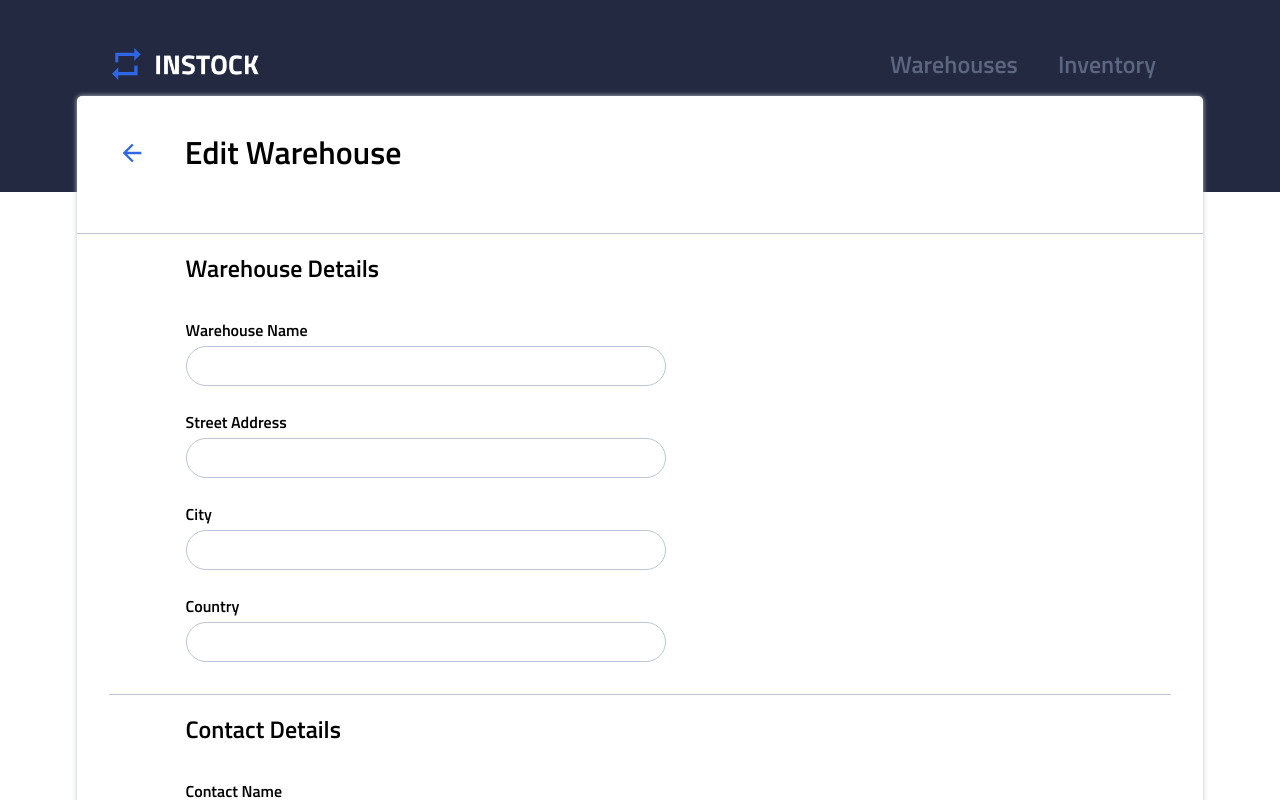
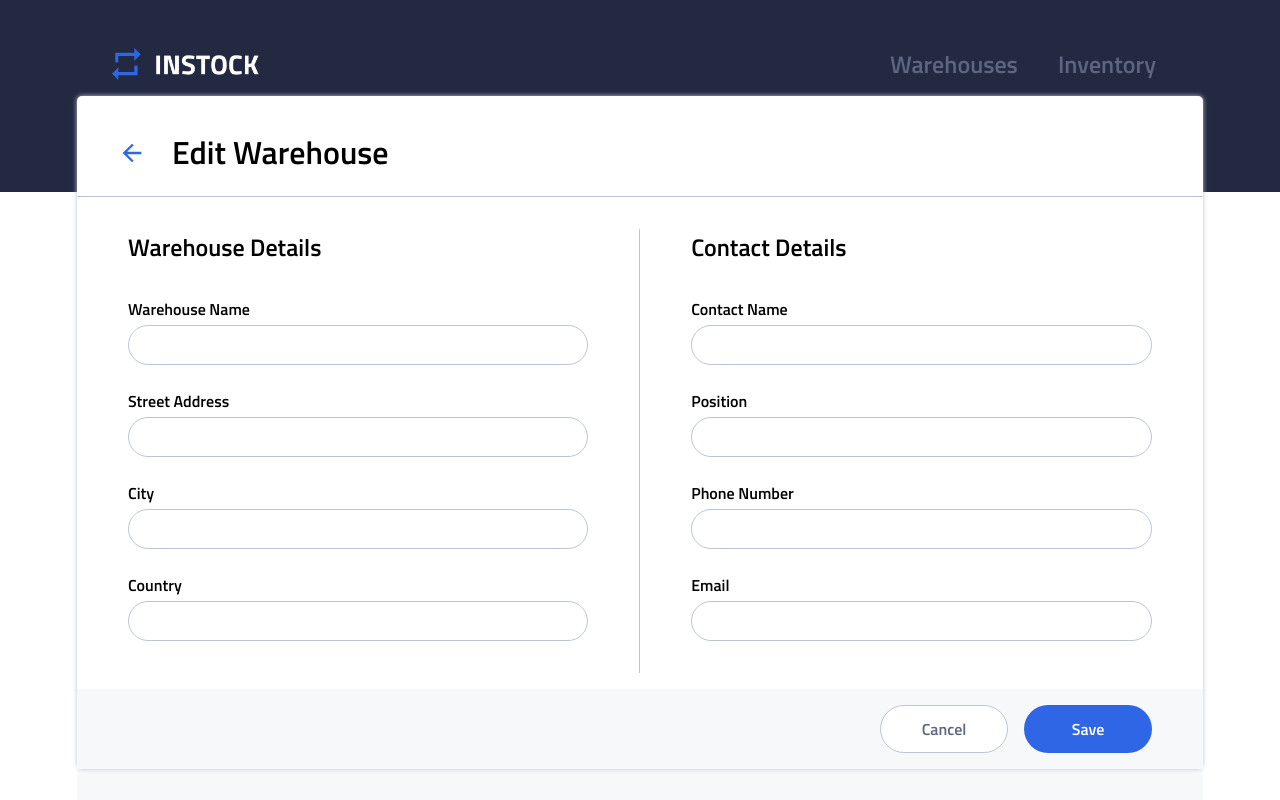
Before and after one commit to mikemazara/warehouse-stock-colab-client, a React (Create React App) app: page /warehouse/edit/1 in a window 1280 px wide. Shown: the top 800 px of the page. Built offline with nearby package versions, Linux system fonts and the light colour scheme; no server answers; the HTML template or start-up script is replaced by a standard one.

Commit message:
finish tablet styling for edit page

```diff
--- a/src/components/Edit/EditForm.scss
+++ b/src/components/Edit/EditForm.scss
@@ -38,14 +38,14 @@
         align-items: center;
         width: 100%;
         border-bottom: 1px solid $cloud;
-        padding-bottom: 1.75rem;
+        padding-bottom: 1.25rem;
         padding-left: 2vw;
         @include tablet{
-            height: 8.625rem;
             flex-direction: row;
             justify-content: space-between;
             align-items: flex-start;
             flex-wrap: wrap;
+            margin-bottom: 1rem;
 
         }
     }
@@ -70,7 +70,7 @@
     &__title{
         font-size: 2rem;
         font-weight: 600;
-        margin-left: 3vw;
+        margin-left: 2vw;
     }
     &__form-container{
         display: flex;
@@ -82,7 +82,6 @@
         padding-bottom: 0;
         @include tablet{
             width: 100%;
-            padding: 1rem 2rem;
         }
     }
     &__form{
@@ -93,6 +92,8 @@
         width: 100%;
         @include tablet{
             width: 100%;
+            flex-direction: row;
+            flex-wrap: wrap;
         }
         &-warehouse-details{
             display: flex;
@@ -104,7 +105,11 @@
             padding-inline: 6vw;
             padding-bottom: .5rem;
             @include tablet{
-                width: 100%;
+                width:50%;
+                padding-inline: 4vw;
+                border-right: 1px solid $cloud;
+                border-bottom: none;
+
             }
         }
         &-warehouse-header{
@@ -134,13 +139,17 @@
             padding-inline: 6vw;
             padding-bottom: .5rem;
             @include tablet{
-                width: 100%;
+                width: 50%;
+                padding-inline: 4vw;
             }
 
         }
         &-contact-header{
             margin-bottom: 2rem;
             margin-top: 1rem;
+            @include tablet{
+                margin-top: 0;
+            }
         }
         &-button-container{
             display: flex;
@@ -153,6 +162,9 @@
             background-color: $lightGrey;
             @include tablet{
                 width: 100%;
+                height: 5rem;
+                justify-content: flex-end;
+                padding: 0 4vw;
             }
         }
         &-button{
@@ -166,6 +178,12 @@
             font-size: 1rem;
             font-weight: 600;
             cursor: pointer;
+            @include tablet{
+                max-width: 10rem;
+                width: 10vw;
+                height: 3rem;
+                margin-right: 0;
+            }
         }
         &-button--cancel{
             background-color: $white;
```
